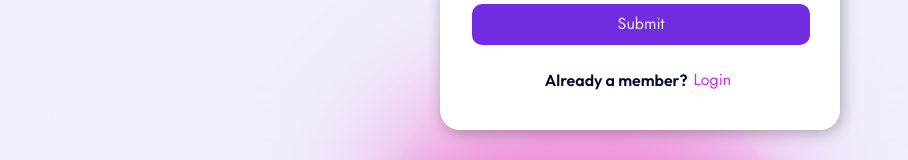
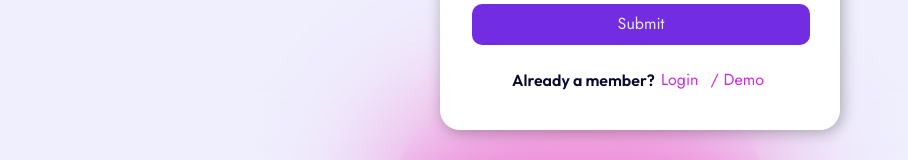
Before and after one commit to rockypagal/workship, a React (Vite) app: page /register in a window 1280 px wide. Shown: the part 554-714 px from the top of the page, without its empty margins (0-908 px from the left). Built offline with nearby package versions, Linux system fonts and the light colour scheme.

Commit message:
Demo commit

```diff
--- a/src/features/user/userSlice.jsx
+++ b/src/features/user/userSlice.jsx
@@ -6,6 +6,8 @@ import {
   logOutUser,
 } from "../../utils/localStorage";
 import { toast } from "react-toastify";
+
+
 
 export const RegisterUser = createAsyncThunk(
   "register/user",
@@ -19,6 +21,7 @@ export const RegisterUser = createAsyncThunk(
     }
   }
 );
+
 
 export const loginUser = createAsyncThunk(
   "login/User",
--- a/src/pages/Login.jsx
+++ b/src/pages/Login.jsx
@@ -247,6 +247,12 @@ const Login = () => {
                 >
                   {isMember ? "Register" : "Login"}
                 </button>
+                <button
+                  type="button"
+                  className="btn"
+                  onClick={() => dispatch(loginUser({email:'testUser@test.com',password:'secret'}))}
+                >/ Demo
+                </button>
               </div>
             </form>
           </div>
```
